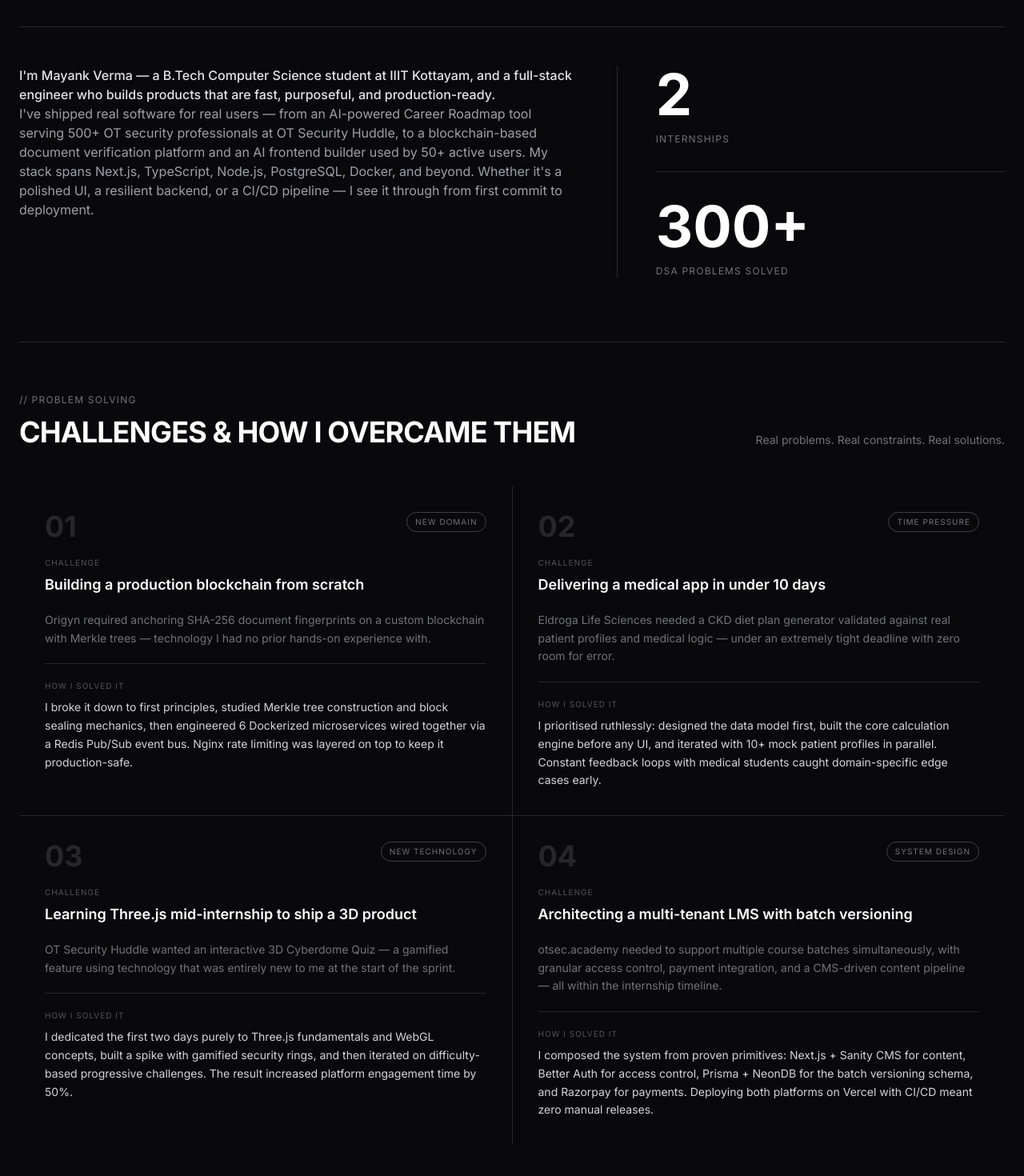
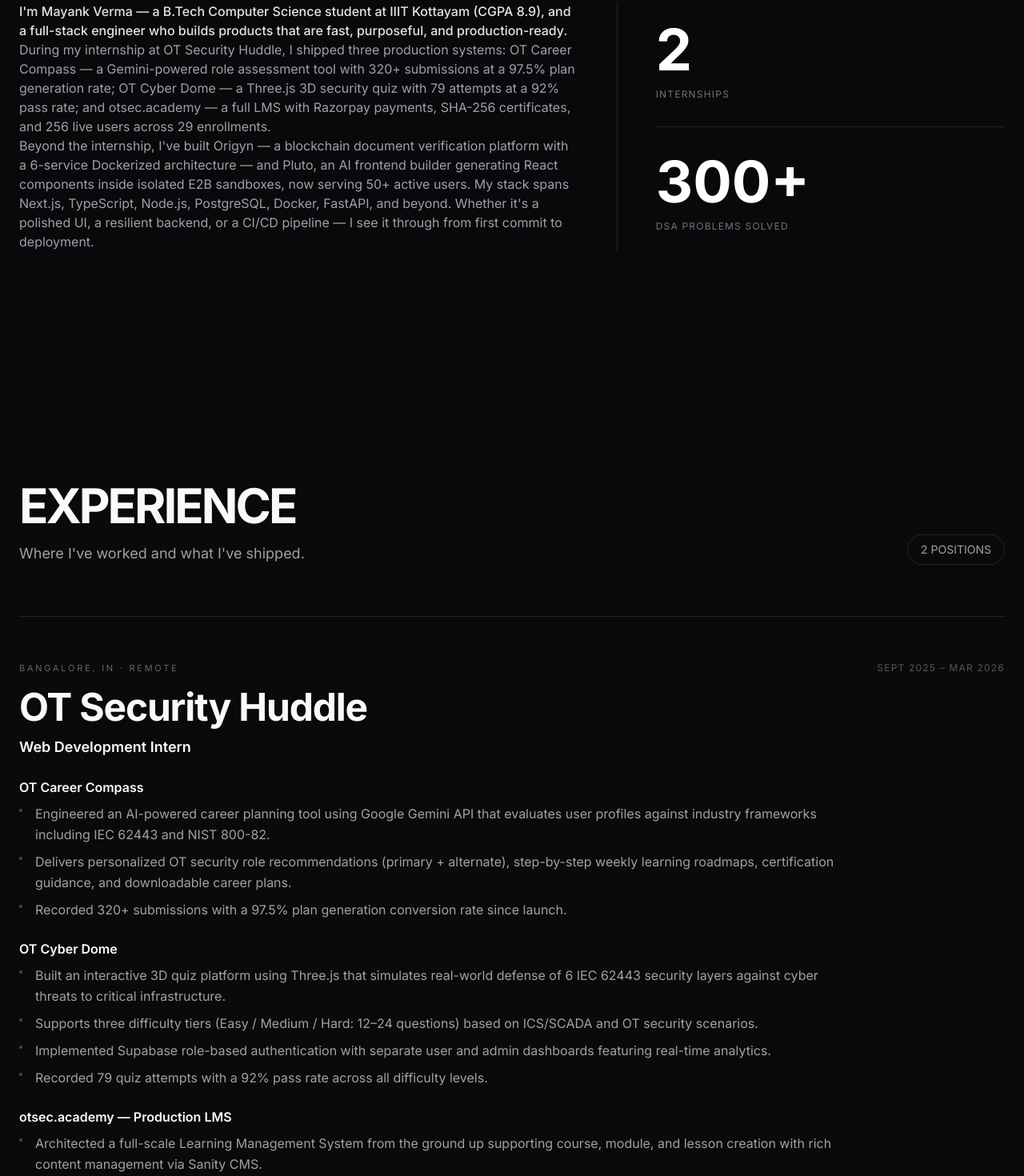
Before and after one commit to MayankV004/mayank-portfolio, a Next.js app: page / in a window 1280 px wide. Shown: the part 1143-2613 px from the top of the page at 80% size. Built offline with nearby package versions, Linux system fonts and the light colour scheme.

Commit message:
skills updated

```diff
--- a/src/components/sections/About.tsx
+++ b/src/components/sections/About.tsx
@@ -78,7 +78,7 @@
     <section
       id="about"
       ref={sectionRef}
-      className="py-24 md:py-40 bg-zinc-950 text-white overflow-hidden relative"
+      className="py-10 md:py-20 bg-zinc-950 text-white overflow-hidden relative"
     >
       <div className="container px-4 md:px-6 mx-auto">
         {/* ── Full-width headline ── */}
@@ -101,18 +101,27 @@
             <div className="prose prose-invert prose-lg md:prose-xl max-w-none text-zinc-400">
               <p className="font-medium text-zinc-200 !mt-0">
                 I&apos;m Mayank Verma — a B.Tech Computer Science student at
-                IIIT Kottayam, and a full-stack engineer who builds products
-                that are fast, purposeful, and production-ready.
+                IIIT Kottayam (CGPA 8.9), and a full-stack engineer who builds
+                products that are fast, purposeful, and production-ready.
               </p>
               <p>
-                I&apos;ve shipped real software for real users — from an
-                AI-powered Career Roadmap tool serving 500+ OT security
-                professionals at OT Security Huddle, to a blockchain-based
-                document verification platform and an AI frontend builder used
-                by 50+ active users. My stack spans Next.js, TypeScript,
-                Node.js, PostgreSQL, Docker, and beyond. Whether it&apos;s a
-                polished UI, a resilient backend, or a CI/CD pipeline — I see it
-                through from first commit to deployment.
+                During my internship at OT Security Huddle, I shipped three
+                production systems: OT Career Compass — a Gemini-powered role
+                assessment tool with 320+ submissions at a 97.5% plan
+                generation rate; OT Cyber Dome — a Three.js 3D security quiz
+                with 79 attempts at a 92% pass rate; and otsec.academy — a
+                full LMS with Razorpay payments, SHA-256 certificates, and 256
+                live users across 29 enrollments.
+              </p>
+              <p>
+                Beyond the internship, I&apos;ve built Origyn — a blockchain
+                document verification platform with a 6-service Dockerized
+                architecture — and Pluto, an AI frontend builder generating
+                React components inside isolated E2B sandboxes, now serving
+                50+ active users. My stack spans Next.js, TypeScript, Node.js,
+                PostgreSQL, Docker, FastAPI, and beyond. Whether it&apos;s a
+                polished UI, a resilient backend, or a CI/CD pipeline — I see
+                it through from first commit to deployment.
               </p>
             </div>
           </div>
@@ -139,7 +148,7 @@
         </div>
 
         {/* ── Challenges ── */}
-        <div ref={challengesRef} className="border-t border-zinc-800 pt-16">
+        {/* <div ref={challengesRef} className="border-t border-zinc-800 pt-16">
           <div className="flex flex-col md:flex-row md:items-end justify-between gap-4 mb-12">
             <div>
               <p className="text-xs font-mono uppercase tracking-widest text-zinc-500 mb-3">
@@ -160,7 +169,7 @@
                 key={item.index}
                 className="bg-zinc-950 p-8 flex flex-col gap-5 group hover:bg-zinc-900 transition-colors duration-300"
               >
-                {/* Header row */}
+
                 <div className="flex items-start justify-between gap-4">
                   <span className="font-syne text-4xl font-bold text-zinc-800 group-hover:text-zinc-700 transition-colors leading-none">
                     {item.index}
@@ -170,7 +179,7 @@
                   </span>
                 </div>
 
-                {/* Challenge */}
+
                 <div>
                   <p className="text-[10px] font-mono uppercase tracking-widest text-zinc-600 mb-2">
                     Challenge
@@ -180,12 +189,12 @@
                   </p>
                 </div>
 
-                {/* Context */}
+
                 <p className="text-sm text-zinc-500 leading-relaxed">
                   {item.context}
                 </p>
 
-                {/* Solution */}
+
                 <div className="border-t border-zinc-800 pt-5">
                   <p className="text-[10px] font-mono uppercase tracking-widest text-zinc-600 mb-2">
                     How I solved it
@@ -197,7 +206,7 @@
               </div>
             ))}
           </div>
-        </div>
+        </div> */}
       </div>
     </section>
   );
--- a/src/components/sections/Experience.tsx
+++ b/src/components/sections/Experience.tsx
@@ -4,7 +4,24 @@
 import { ExternalLink, FileText, ArrowUpRight } from "lucide-react";
 import { useParallax } from "@/hooks/useParallax";
 
-const EXPERIENCES = [
+interface ProjectGroup {
+  heading: string;
+  bullets: string[];
+}
+
+interface Experience {
+  id: number;
+  role: string;
+  company: string;
+  year: string;
+  location: string;
+  links: { label: string; url: string; icon: React.ComponentType<{ className?: string }> }[];
+  /** Use either `bullets` (flat) or `projects` (grouped with headings) */
+  bullets?: string[];
+  projects?: ProjectGroup[];
+}
+
+const EXPERIENCES: Experience[] = [
   {
     id: 1,
     role: "Web Development Intern",
@@ -16,10 +33,34 @@
       { label: "otsechuddle.com", url: "https://otsechuddle.com", icon: ExternalLink },
       { label: "otsec.academy", url: "https://otsec.academy", icon: ExternalLink },
     ],
+    projects: [
+      {
+        heading: "OT Career Compass",
         bullets: [
-      "Revamped otsechuddle.com and built OT Career Compass — Gemini API tool assessing profiles against IEC 62443 & NIST 800-82, recommending OT roles with downloadable roadmaps; 320+ submissions at 97.5% plan generation rate.",
-      "Built OT Cyber Dome — Three.js 3D quiz simulating defense of 6 IEC 62443 security layers across 3 difficulty tiers; Supabase role-based auth, admin analytics dashboard; 79 attempts at 92% pass rate.",
-      "Architected otsec.academy — production LMS with course/module/lesson management, SHA-256 hashed certificates, quizzes, flashcards, and Razorpay gateway (Indian & international); 256 users, 29 enrollments, 3 live courses.",
+          "Engineered an AI-powered career planning tool using Google Gemini API that evaluates user profiles against industry frameworks including IEC 62443 and NIST 800-82.",
+          "Delivers personalized OT security role recommendations (primary + alternate), step-by-step weekly learning roadmaps, certification guidance, and downloadable career plans.",
+          "Recorded 320+ submissions with a 97.5% plan generation conversion rate since launch.",
+        ],
+      },
+      {
+        heading: "OT Cyber Dome",
+        bullets: [
+          "Built an interactive 3D quiz platform using Three.js that simulates real-world defense of 6 IEC 62443 security layers against cyber threats to critical infrastructure.",
+          "Supports three difficulty tiers (Easy / Medium / Hard: 12–24 questions) based on ICS/SCADA and OT security scenarios.",
+          "Implemented Supabase role-based authentication with separate user and admin dashboards featuring real-time analytics.",
+          "Recorded 79 quiz attempts with a 92% pass rate across all difficulty levels.",
+        ],
+      },
+      {
+        heading: "otsec.academy — Production LMS",
+        bullets: [
+          "Architected a full-scale Learning Management System from the ground up supporting course, module, and lesson creation with rich content management via Sanity CMS.",
+          "Engineered SHA-256 hashed certificate generation with cryptographic verification to ensure authenticity of issued credentials.",
+          "Integrated Razorpay payment gateway supporting both Indian and international transactions with end-to-end checkout, order management, and payment reconciliation.",
+          "Built role-based access control distinguishing admin, instructor, and student permissions across the platform.",
+          "Delivered engagement features including quizzes, flashcards, and a personalized user dashboard — scaled to 256 registered users, 29 course enrollments across 3 live courses.",
+        ],
+      },
     ],
   },
   {
@@ -83,12 +124,11 @@
 
               <div className="relative z-10 grid grid-cols-1 md:grid-cols-[1fr_auto] gap-8 md:gap-12">
 
-                {/* ── Left: meta + bullets ── */}
+                {/* ── Left: meta + content ── */}
                 <div className="flex flex-col gap-6">
 
                   {/* Role + company + meta */}
                   <div className="flex flex-col gap-1.5">
-                    {/* Company */}
                     <p className="font-mono text-[11px] tracking-[0.25em] uppercase text-muted-foreground/60 mb-1">
                       {exp.location}
                     </p>
@@ -102,9 +142,33 @@
                     </p>
                   </div>
 
-                  {/* Bullet points */}
-                  <ul className="flex flex-col gap-3 md:gap-4 max-w-3xl">
-                    {exp.bullets.map((bullet, idx) => (
+                  {/* ── Grouped projects with headings ── */}
+                  {exp.projects ? (
+                    <div className="flex flex-col gap-6 max-w-8xl">
+                      {exp.projects.map((project, pIdx) => (
+                        <div key={pIdx} className="flex flex-col gap-2">
+                          {/* Project heading */}
+                          <p className="text-sm md:text-base font-semibold text-foreground">
+                            {project.heading}
+                          </p>
+                          {/* Project bullets */}
+                          <ul className="flex flex-col gap-2">
+                            {project.bullets.map((bullet, bIdx) => (
+                              <li key={bIdx} className="flex gap-4 items-start group/bullet">
+                                <span className="shrink-0 mt-[7px] w-1 h-1 rounded-full bg-muted-foreground/40 group-hover/bullet:bg-foreground transition-colors duration-300" />
+                                <span className="text-muted-foreground text-sm md:text-base leading-relaxed group-hover/bullet:text-foreground/90 transition-colors duration-300">
+                                  {bullet}
+                                </span>
+                              </li>
+                            ))}
+                          </ul>
+                        </div>
+                      ))}
+                    </div>
+                  ) : (
+                    /* ── Flat bullets (other experiences) ── */
+                    <ul className="flex flex-col gap-3 md:gap-4 max-w-8xl">
+                      {exp.bullets?.map((bullet, idx) => (
                         <li key={idx} className="flex gap-4 items-start group/bullet">
                           <span className="shrink-0 mt-[7px] w-1 h-1 rounded-full bg-muted-foreground/40 group-hover/bullet:bg-foreground transition-colors duration-300" />
                           <span className="text-muted-foreground text-sm md:text-base leading-relaxed group-hover/bullet:text-foreground/90 transition-colors duration-300">
@@ -113,6 +177,7 @@
                         </li>
                       ))}
                     </ul>
+                  )}
 
                   {/* Links */}
                   {exp.links.length > 0 && (
--- a/src/components/sections/Skills.tsx
+++ b/src/components/sections/Skills.tsx
@@ -2,20 +2,35 @@
 
 import { useRef } from "react";
 import { motion } from "framer-motion";
-import { Card, CardContent, CardHeader, CardTitle } from "@/components/ui/card";
 import {
-  SiTypescript, SiPython, SiJavascript, SiC, SiCplusplus,
-  SiNextdotjs, SiReact, SiTailwindcss, SiRedux, SiThreedotjs,
-  SiNodedotjs, SiExpress, SiSocketdotio, SiSanity,
-  SiMysql, SiMongodb, SiPostgresql, SiSupabase, SiPrisma,
-  SiGit, SiDocker, SiGithub, SiPostman, SiLinux, SiVercel
+  SiTypescript, SiPython, SiJavascript, SiCplusplus, SiR,
+  SiNextdotjs, SiReact, SiTailwindcss, SiRedux, SiThreedotjs, SiFramer, SiShadcnui,
+  SiNodedotjs, SiExpress, SiFastapi, SiGraphql, SiSocketdotio,
+  SiMysql, SiMongodb, SiPostgresql, SiSupabase, SiPrisma, SiRedis,
+  SiGit, SiDocker, SiKubernetes, SiGithub, SiPostman, SiLinux, SiVercel, SiNginx,
+  SiGooglecloud, SiCloudflare,
+  SiNumpy, SiPandas, SiScikitlearn, SiSanity, SiClerk,
 } from "react-icons/si";
-import { FaJava, FaAws, FaDatabase, FaHtml5, FaCss3Alt } from "react-icons/fa";
+import { FaJava, FaAws, FaDatabase, FaHtml5, FaCss3Alt, FaBrain, FaChartLine } from "react-icons/fa";
+import { TbApi } from "react-icons/tb";
 import { useMultiParallax } from "@/hooks/useParallax";
 
-const SKILL_CATEGORIES = [
+interface Skill {
+  name: string;
+  logo: React.ComponentType<{ className?: string; style?: React.CSSProperties }>;
+  color?: string;
+}
+
+interface SkillCategory {
+  title: string;
+  subtitle: string;
+  skills: Skill[];
+}
+
+const SKILL_CATEGORIES: SkillCategory[] = [
   {
     title: "Languages",
+    subtitle: "Core programming languages",
     skills: [
       { name: "Java", logo: FaJava, color: "#5382a1" },
       { name: "TypeScript", logo: SiTypescript, color: "#3178C6" },
@@ -24,46 +39,77 @@
       { name: "C++", logo: SiCplusplus, color: "#00599C" },
       { name: "SQL", logo: FaDatabase, color: "#4479A1" },
       { name: "HTML5", logo: FaHtml5, color: "#E34F26" },
-      { name: "CSS3", logo: FaCss3Alt, color: "#1572B6" }
-    ]
+      { name: "CSS3", logo: FaCss3Alt, color: "#1572B6" },
+    ],
   },
   {
-    title: "Technologies",
+    title: "Frontend",
+    subtitle: "UI frameworks & libraries",
     skills: [
       { name: "Next.js", logo: SiNextdotjs },
       { name: "React.js", logo: SiReact, color: "#61DAFB" },
       { name: "Tailwind CSS", logo: SiTailwindcss, color: "#06B6D4" },
       { name: "Redux Toolkit", logo: SiRedux, color: "#764ABC" },
       { name: "Three.js", logo: SiThreedotjs },
+      { name: "Framer Motion", logo: SiFramer },
+      { name: "shadcn/ui", logo: SiShadcnui },
+    ],
+  },
+  {
+    title: "Backend",
+    subtitle: "Server-side & APIs",
+    skills: [
       { name: "Node.js", logo: SiNodedotjs, color: "#339933" },
       { name: "Express.js", logo: SiExpress },
+      { name: "FastAPI", logo: SiFastapi, color: "#009688" },
+      { name: "REST APIs", logo: TbApi, color: "#FF6B6B" },
+      { name: "Clerk Auth", logo: SiClerk },
       { name: "Socket.io", logo: SiSocketdotio },
-      { name: "Sanity CMS", logo: SiSanity, color: "#F03E2F" }
-    ]
+      // { name: "GraphQL", logo: SiGraphql, color: "#E10098" },
+      { name: "Sanity CMS", logo: SiSanity, color: "#F03E2F" },
+    ],
   },
   {
-    title: "Databases",
+    title: "Databases & ORM",
+    subtitle: "Storage & data layers",
     skills: [
+      { name: "PostgreSQL", logo: SiPostgresql, color: "#4169E1" },
       { name: "MySQL", logo: SiMysql, color: "#4479A1" },
       { name: "MongoDB", logo: SiMongodb, color: "#47A248" },
-      { name: "PostgreSQL", logo: SiPostgresql, color: "#4169E1" },
+      { name: "Redis", logo: SiRedis, color: "#DC382D" },
       { name: "Supabase", logo: SiSupabase, color: "#3ECF8E" },
       { name: "NeonDB", logo: FaDatabase, color: "#00E599" },
-      { name: "Prisma", logo: SiPrisma, color: "#2D3748" }
-    ]
+      { name: "Prisma", logo: SiPrisma, color: "#5A67D8" },
+    ],
   },
   {
-    title: "Tools & Platforms",
+    title: "Cloud & DevOps",
+    subtitle: "Infrastructure & deployment",
     skills: [
+      { name: "AWS", logo: FaAws, color: "#FF9900" },
+      { name: "GCP", logo: SiGooglecloud, color: "#4285F4" },
+      { name: "Cloudflare R2", logo: SiCloudflare, color: "#F38020" },
+      { name: "Docker", logo: SiDocker, color: "#2496ED" },
+      { name: "Kubernetes", logo: SiKubernetes, color: "#326CE5" },
+      { name: "Nginx", logo: SiNginx, color: "#009639" },
       { name: "Git", logo: SiGit, color: "#F05032" },
-      { name: "Docker", logo: SiDocker, color: "#2496ED" },
       { name: "GitHub", logo: SiGithub },
-      { name: "Postman", logo: SiPostman, color: "#FF6C37" },
       { name: "Linux", logo: SiLinux, color: "#FCC624" },
       { name: "Vercel", logo: SiVercel },
-      { name: "AWS", logo: FaAws, color: "#FF9900" }
-    ]
-  }
+      { name: "Postman", logo: SiPostman, color: "#FF6C37" },
+    ],
+  },
+  {
+    title: "AI & Data Science",
+    subtitle: "ML frameworks & tools",
+    skills: [
+      { name: "NumPy", logo: SiNumpy, color: "#013243" },
+      { name: "Pandas", logo: SiPandas, color: "#150458" },
+      { name: "scikit-learn", logo: SiScikitlearn, color: "#F7931E" },
+      { name: "Matplotlib", logo: FaChartLine, color: "#1C3C3C" },
+
+    ],
+  },
 ];
 
 export function Skills() {
@@ -71,7 +117,6 @@
   const blobRef = useRef<HTMLDivElement>(null);
   const headingRef = useRef<HTMLHeadingElement>(null);
 
-  // Background blob + heading drift
   useMultiParallax(
     [
       { ref: blobRef as React.RefObject<HTMLElement>, yPercent: 30 },
@@ -85,30 +130,53 @@
     hidden: { opacity: 0 },
     show: {
       opacity: 1,
-      transition: { staggerChildren: 0.2 }
-    }
+      transition: { staggerChildren: 0.15 },
+    },
   };
 
-  const itemVariants = {
-    hidden: { opacity: 0, y: 30 },
-    show: { opacity: 1, y: 0, transition: { duration: 0.6, ease: [0.16, 1, 0.3, 1] as [number, number, number, number] } }
+  const cardVariants = {
+    hidden: { opacity: 0, y: 40 },
+    show: {
+      opacity: 1,
+      y: 0,
+      transition: { duration: 0.7, ease: [0.16, 1, 0.3, 1] as [number, number, number, number] },
+    },
+  };
+
+  const skillVariants = {
+    hidden: { opacity: 0, scale: 0.8 },
+    show: {
+      opacity: 1,
+      scale: 1,
+      transition: { duration: 0.4, ease: "easeOut" as const },
+    },
   };
 
   return (
-    <section ref={sectionRef} id="skills" className="py-24 md:py-32 bg-secondary/20 min-h-screen flex items-center relative overflow-hidden">
+    <section
+      ref={sectionRef}
+      id="skills"
+      className="py-24 md:py-32 bg-secondary/20 min-h-screen flex items-center relative overflow-hidden"
+    >
       {/* Parallax background blob */}
       <div
         ref={blobRef}
         className="absolute -top-40 -right-40 w-[600px] h-[600px] bg-primary/5 rounded-full blur-[120px] pointer-events-none"
       />
+      <div className="absolute bottom-0 left-0 w-[400px] h-[400px] bg-primary/3 rounded-full blur-[100px] pointer-events-none" />
 
       <div className="container px-4 md:px-12 mx-auto max-w-8xl relative z-10">
-
         <div className="flex flex-col mb-16 md:mb-24">
-          <h2 ref={headingRef} className="font-syne text-5xl md:text-6xl font-bold tracking-tighter uppercase mb-4 text-foreground">Skills</h2>
-          <div className="h-[1px] w-full max-w-[200px] bg-primary mb-6"></div>
+          <h2
+            ref={headingRef}
+            className="font-syne text-5xl md:text-6xl font-bold tracking-tighter uppercase mb-4 text-foreground"
+          >
+            Skills
+          </h2>
+          <div className="h-[1px] w-full max-w-[200px] bg-primary mb-6" />
           <p className="text-muted-foreground text-lg md:text-xl max-w-2xl">
-            A comprehensive overview of my technical expertise, categorized by domain to help recruiters easily find what they are looking for.
+            A comprehensive overview of my technical expertise, categorized by domain to help
+            recruiters easily find what they are looking for.
           </p>
         </div>
 
@@ -116,39 +184,53 @@
           variants={containerVariants}
           initial="hidden"
           whileInView="show"
-          viewport={{ once: true, margin: "-100px" }}
-          className="grid grid-cols-1 md:grid-cols-2 lg:grid-cols-2 xl:grid-cols-2 gap-8"
+          viewport={{ once: true, margin: "-80px" }}
+          className="grid grid-cols-1 md:grid-cols-2 xl:grid-cols-3 gap-10 md:gap-12"
         >
           {SKILL_CATEGORIES.map((category, idx) => (
-            <motion.div key={idx} variants={itemVariants} className="h-full">
-              <Card className="bg-white/10 dark:bg-black/10 backdrop-blur-xl backdrop-saturate-150 border border-white/20 dark:border-white/10 shadow-[0_8px_32px_0_rgba(31,38,135,0.07)] hover:border-white/40 dark:hover:border-white/20 transition-all duration-500 h-full flex flex-col relative overflow-hidden group/card">
-                <div className="absolute inset-0 bg-gradient-to-br from-white/20 dark:from-white/5 to-transparent opacity-100 pointer-events-none"></div>
-                <CardHeader className="flex flex-row items-center gap-4 pb-4 relative z-10">
-                  <CardTitle className="text-3xl font-syne tracking-wide">{category.title}</CardTitle>
-                </CardHeader>
-                <CardContent className="flex-1 pb-6 relative z-10">
-                  <div className="flex flex-wrap gap-3 md:gap-4 mt-4">
+            <motion.div key={idx} variants={cardVariants}>
+              {/* Category header — no card border */}
+              <div className="mb-6">
+                <h3 className="font-syne text-xl font-bold tracking-wide text-foreground mb-1">
+                  {category.title}
+                </h3>
+                <p className="text-muted-foreground text-xs uppercase tracking-widest">
+                  {category.subtitle}
+                </p>
+                <div className="mt-3 h-px w-12 bg-primary/50" />
+              </div>
+
+              {/* Borderless skill icons */}
+              <motion.div
+                variants={containerVariants}
+                className="flex flex-wrap gap-x-6 gap-y-5"
+              >
                 {category.skills.map((skill, sIdx) => (
+                  <motion.div
+                    key={sIdx}
+                    variants={skillVariants}
+                    className="flex flex-col items-center gap-2 group cursor-default"
+                  >
+                    <div className="relative">
+                      {/* Glow effect on hover */}
                       <div
-                        key={sIdx}
-                        className="flex flex-col items-center justify-center gap-2 group p-3 min-w-[80px] md:min-w-[90px] rounded-2xl bg-white/10 dark:bg-white/5 backdrop-blur-lg border border-white/20 dark:border-white/10 shadow-[0_4px_16px_rgba(31,38,135,0.05)] hover:-translate-y-1.5 hover:shadow-[0_8px_24px_rgba(31,38,135,0.1)] hover:bg-white/20 dark:hover:bg-white/10 transition-all duration-300"
-                      >
+                        className="absolute inset-0 rounded-full blur-lg opacity-0 group-hover:opacity-60 transition-opacity duration-500 scale-150"
+                        style={skill.color ? { background: skill.color } : { background: "white" }}
+                      />
                       <skill.logo
-                          className="w-7 h-7 md:w-8 md:h-8 transition-transform duration-300 group-hover:scale-110 text-foreground"
+                        className="relative w-8 h-8 md:w-9 md:h-9 transition-all duration-300 group-hover:scale-125 group-hover:-translate-y-0.5"
                         style={skill.color ? { color: skill.color } : undefined}
                       />
-                        <span className="text-[10px] md:text-xs font-medium text-muted-foreground group-hover:text-foreground transition-colors">
+                    </div>
+                    <span className="text-[10px] font-medium text-muted-foreground group-hover:text-foreground transition-colors duration-200 whitespace-nowrap">
                       {skill.name}
                     </span>
-                      </div>
-                    ))}
-                  </div>
-                </CardContent>
-              </Card>
                   </motion.div>
                 ))}
               </motion.div>
-
+            </motion.div>
+          ))}
+        </motion.div>
       </div>
     </section>
   );
```
Lines whose indentation alone changed are shown as unchanged.
